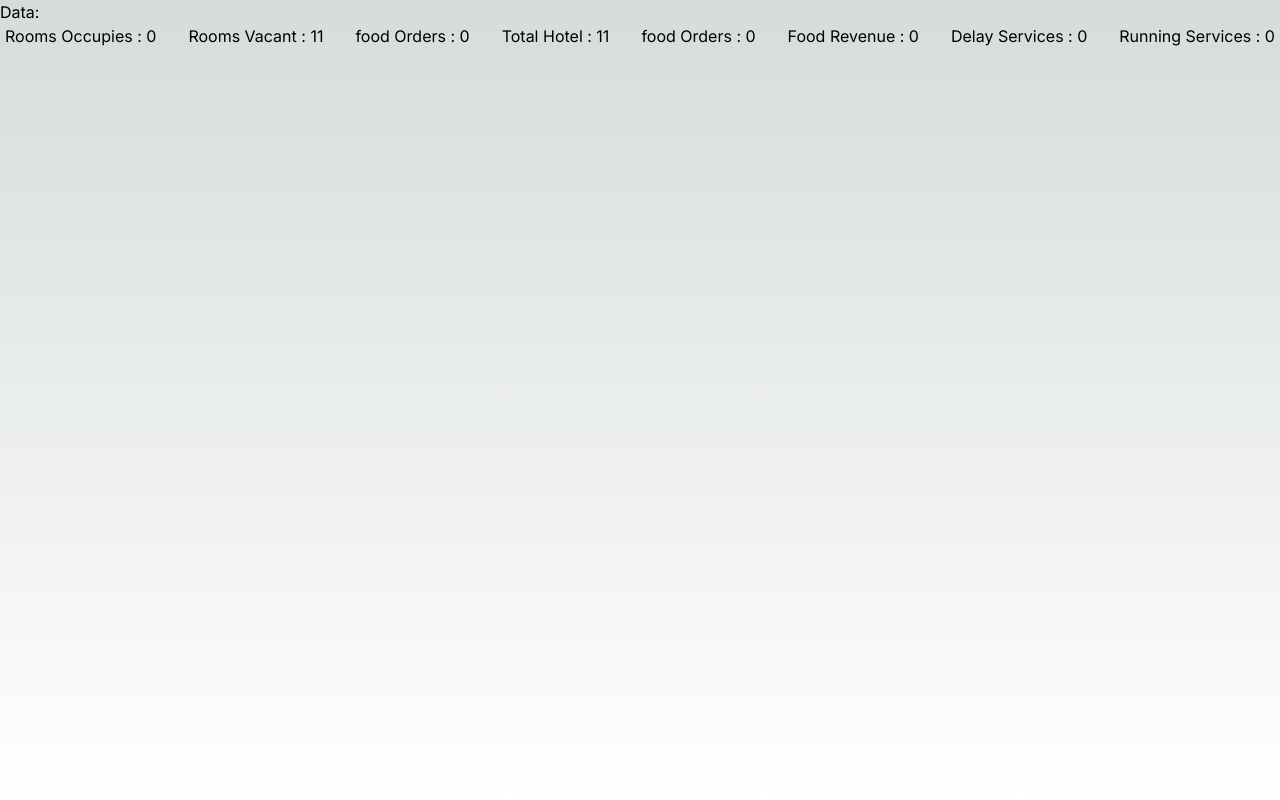
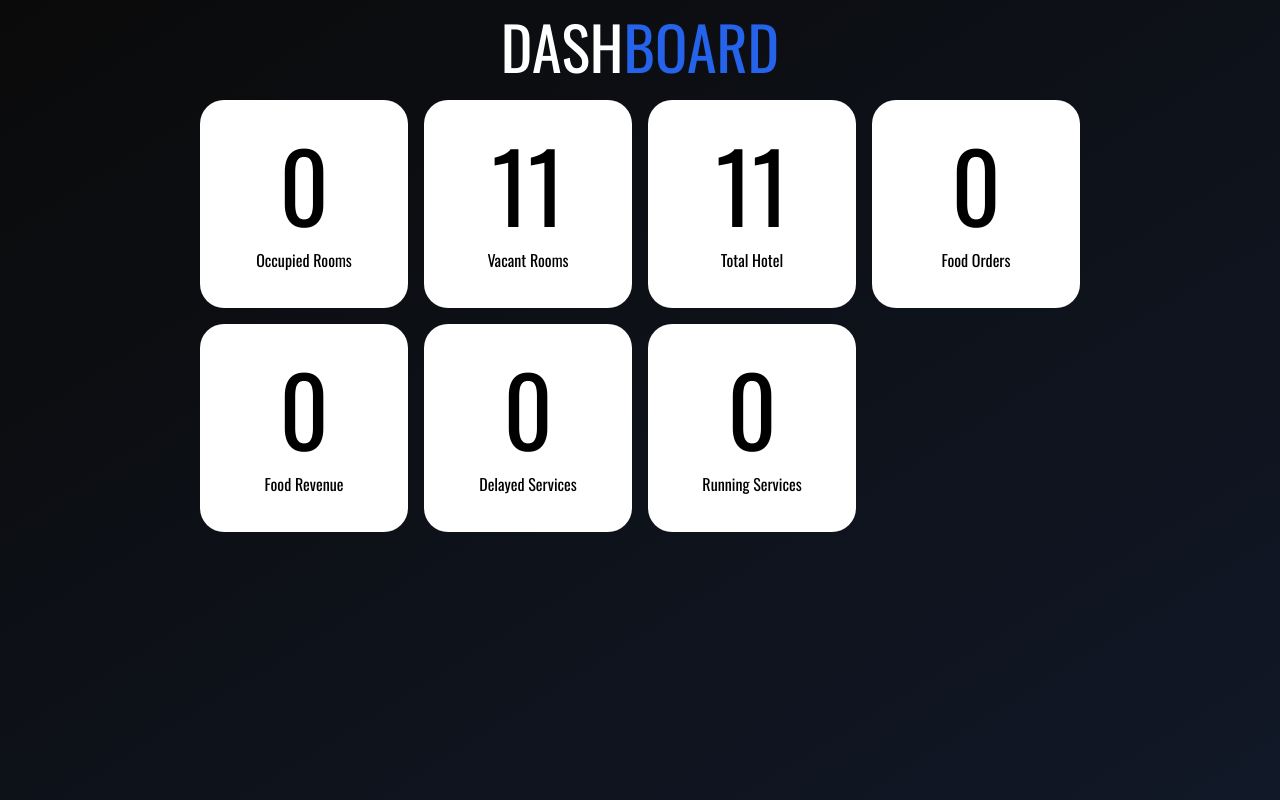
Before and after one commit to Jaskaran2701/Test-1, a Next.js app: page /dashboard in a window 1280 px wide. Built offline with nearby package versions, Linux system fonts and the light colour scheme; no server answers.

Commit message:
redesigned the login and dashboard

```diff
--- a/src/app/(auth)/layout.tsx
+++ /dev/null
@@ -1,11 +0,0 @@
-import { ReactNode } from "react";
-
-export default function Layout({ children }: Readonly<{
-    children: ReactNode;
-  }>) {
-  return (
-    <div className="w-screen h-screen bg-[#042D44]">
-      {children}
-    </div>
-  )
-}
--- a/src/app/(auth)/page.tsx
+++ b/src/app/(auth)/page.tsx
@@ -21,7 +21,6 @@ export default function Login() {
 
   const emailVlaidation = (value: string) => {
     const emailRegular = /^[\w-\.]+@([\w-]+\.)+[\w-]{2,4}$/;
-    console.log(emailRegular.test(value));
     if (emailRegular.test(value)) {
       setValidateEmail(true);
     } else {
@@ -29,26 +28,27 @@ export default function Login() {
     }
   };
 
-  const [emptyField, setEmptyFieldError] = useState<{emailError:boolean,passwordError:boolean}>({
+  const [emptyField, setEmptyFieldError] = useState<{
+    emailError: boolean;
+    passwordError: boolean;
+  }>({
     emailError: false,
     passwordError: false,
   });
 
-  function checkEmailEmptyField(){
-    if(authData.email.length==0){
-      setEmptyFieldError({...emptyField,emailError:true})
-    }
-    else{
-      setEmptyFieldError({...emptyField,emailError:false})
+  function checkEmailEmptyField() {
+    if (authData.email.length == 0) {
+      setEmptyFieldError({ ...emptyField, emailError: true });
+    } else {
+      setEmptyFieldError({ ...emptyField, emailError: false });
     }
   }
 
-  function checkPasswordEmpytField(){
-    if(authData.password.length==0){
-      setEmptyFieldError({...emptyField,passwordError:true})
-    }
-    else{
-      setEmptyFieldError({...emptyField,passwordError:false})
+  function checkPasswordEmpytField() {
+    if (authData.password.length == 0) {
+      setEmptyFieldError({ ...emptyField, passwordError: true });
+    } else {
+      setEmptyFieldError({ ...emptyField, passwordError: false });
     }
   }
 
@@ -61,7 +61,7 @@ export default function Login() {
         localStorage.setItem("userToken", response.data.accessToken);
         setApiResposne(response.data.message);
         setTimeout(() => {
-            router.push("/dashboard"), console.log("function fs");
+          router.push("/dashboard");
         }, 1000);
       })
       .catch((error) => {
@@ -71,7 +71,11 @@ export default function Login() {
 
   return (
     <div className="flex flex-col items-center h-screen justify-center gap-4">
-      <div className="flex flex-col gap-2 w-96">
+      <div className="w-full items-center justify-center flex text-6xl mt-4">
+        <span className="text-white">Log</span>
+        <span className="text-blue-600">In</span>
+      </div>
+      <div className="flex flex-col gap-2  w-96">
         <label htmlFor="email" className="text-sm font-medium text-white">
           Email
         </label>
@@ -123,7 +127,7 @@ export default function Login() {
       <button
         onClick={submit}
         className={classNames(
-          "w-40 h-8 rounded bg-blue-500",
+          "w-40 h-8 rounded bg-blue-500 hover:text-black hover:bg-slate-200",
           (authData.email.length == 0 || authData.password.length == 0) &&
             "opacity-[20%] bg-white cursor-not-allowed"
         )}
--- /dev/null
+++ b/src/app/dashboard/card.tsx
@@ -0,0 +1,13 @@
+type CardProps={
+    value:number,
+    label:string
+}
+
+export default function Card({value,label}:CardProps){
+    return(
+    <div className="bg-white w-52 h-52 rounded-3xl flex flex-col justify-center items-center gap-4 hover:cursor-pointer hover:bg-blue-600 hover:text-white hover:scale-110 transition ease-in-out delay-150">
+        <div className="text-8xl">{value}</div>
+        <div className="capitalize">{label}</div>
+      </div>
+    )
+}
--- a/src/app/dashboard/page.tsx
+++ b/src/app/dashboard/page.tsx
@@ -1,7 +1,7 @@
 "use client";
 import axios from "axios";
-import { headers } from "next/headers";
 import { useState } from "react";
+import Card from "./card";
 
 type ApiDataType = {
   totalRoomsStatus: {
@@ -15,28 +15,30 @@ type ApiDataType = {
   runningServices: number;
 };
 
-const dummyData:ApiDataType={
-    "totalRoomsStatus": {
-        "occupied": 0,
-        "vacant": 11
-    },
-    "totalHotels": 11,
-    "foodOrders": 0,
-    "foodRevenue": 0,
-    "delayServices": 0,
-    "runningServices": 0
-}
+const dummyData: ApiDataType = {
+  totalRoomsStatus: {
+    occupied: 0,
+    vacant: 11,
+  },
+  totalHotels: 11,
+  foodOrders: 0,
+  foodRevenue: 0,
+  delayServices: 0,
+  runningServices: 0,
+};
 
 export default function Dashboard() {
-  const [apiData, setApiData] = useState<ApiDataType[]>([dummyData]);
+  const [apiData, setApiData] = useState<ApiDataType>(dummyData);
   const staticToken =
     "eyJhbGciOiJIUzI1NiIsInR5cCI6IkpXVCJ9.eyJfaWQiOiI2NjVmMTNjNDRlMWQzZTVhMDc3YTdhMDciLCJpYXQiOjE3MjIwNzA0NjR9.Tc084wilUgMSl_OD2OrIQMFCrCL9DvPvoWHN3o5gOSU";
 
-    console.log(localStorage.getItem("userToken"))
+  console.log(localStorage.getItem("userToken"));
   axios
-    .get(`https://cs-api.nugen.co.in/hotel/dashboard`,{ headers:{ Authorization: `Bearer ${staticToken}`}})
+    .get(`https://cs-api.nugen.co.in/hotel/dashboard`, {
+      headers: { Authorization: `Bearer ${staticToken}` },
+    })
     .then((response) => {
-    //   setApiData(response)
+      //   setApiData(response)
       console.log(response);
     })
     .catch((error) => {
@@ -44,20 +46,22 @@ export default function Dashboard() {
     });
 
   return (
-    <div className="w-screen h-screen flex flex-col items-center">
-      <div className="w-full">Data:</div>
-      {apiData.map((row) => (
-        <ul className="flex gap-8">
-          <li>Rooms Occupies : {row.totalRoomsStatus.occupied}</li>
-          <li>Rooms Vacant : {row.totalRoomsStatus.vacant}</li>
-          <li>food Orders : {row.foodOrders}</li>
-          <li>Total Hotel : {row.totalHotels}</li>
-          <li>food Orders : {row.foodOrders}</li>
-          <li>Food Revenue : {row.foodRevenue}</li>
-          <li>Delay Services : {row.delayServices}</li>
-          <li>Running Services : {row.runningServices}</li>
-        </ul>
-      ))}
+    <div className="flex flex-col gap-6 2xl:gap-20 items-center">
+      <div className="w-full items-center justify-center flex text-6xl mt-4 2xl:mt-14">
+        <span className="text-white">DASH</span><span className="text-blue-600">BOARD</span></div>
+      <div className="grid grid-cols-4 gap-4 justify-center">
+        {/* Didn't use mapping as object have nested objects */}
+        <Card
+          value={apiData.totalRoomsStatus.occupied}
+          label="Occupied Rooms"
+        />
+        <Card value={apiData.totalRoomsStatus.vacant} label="Vacant Rooms" />
+        <Card value={apiData.totalHotels} label="Total Hotel" />
+        <Card value={apiData.foodOrders} label="Food Orders" />
+        <Card value={apiData.foodRevenue} label="Food Revenue" />
+        <Card value={apiData.delayServices} label="Delayed Services" />
+        <Card value={apiData.runningServices} label="Running Services" />
+      </div>
     </div>
   );
 }
--- a/src/app/layout.tsx
+++ b/src/app/layout.tsx
@@ -1,9 +1,8 @@
 import type { Metadata } from "next";
-import { Inter } from "next/font/google";
 import "./globals.css";
+import { Oswald } from "next/font/google";
 
-
-const inter = Inter({ subsets: ["latin"] });
+const oswald = Oswald({ subsets: ["latin"] });
 
 export const metadata: Metadata = {
   title: "Create Next App",
@@ -17,7 +16,9 @@ export default function RootLayout({
 }>) {
   return (
     <html lang="en">
-      <body className={inter.className}>{children}</body>
+      <body className={oswald.className}>
+        <div className="w-screen h-screen  bg-gradient-to-br from-neutral-950 to-gray-900">{children}</div>
+      </body>
     </html>
   );
 }
```
Lines whose indentation alone changed are shown as unchanged.
